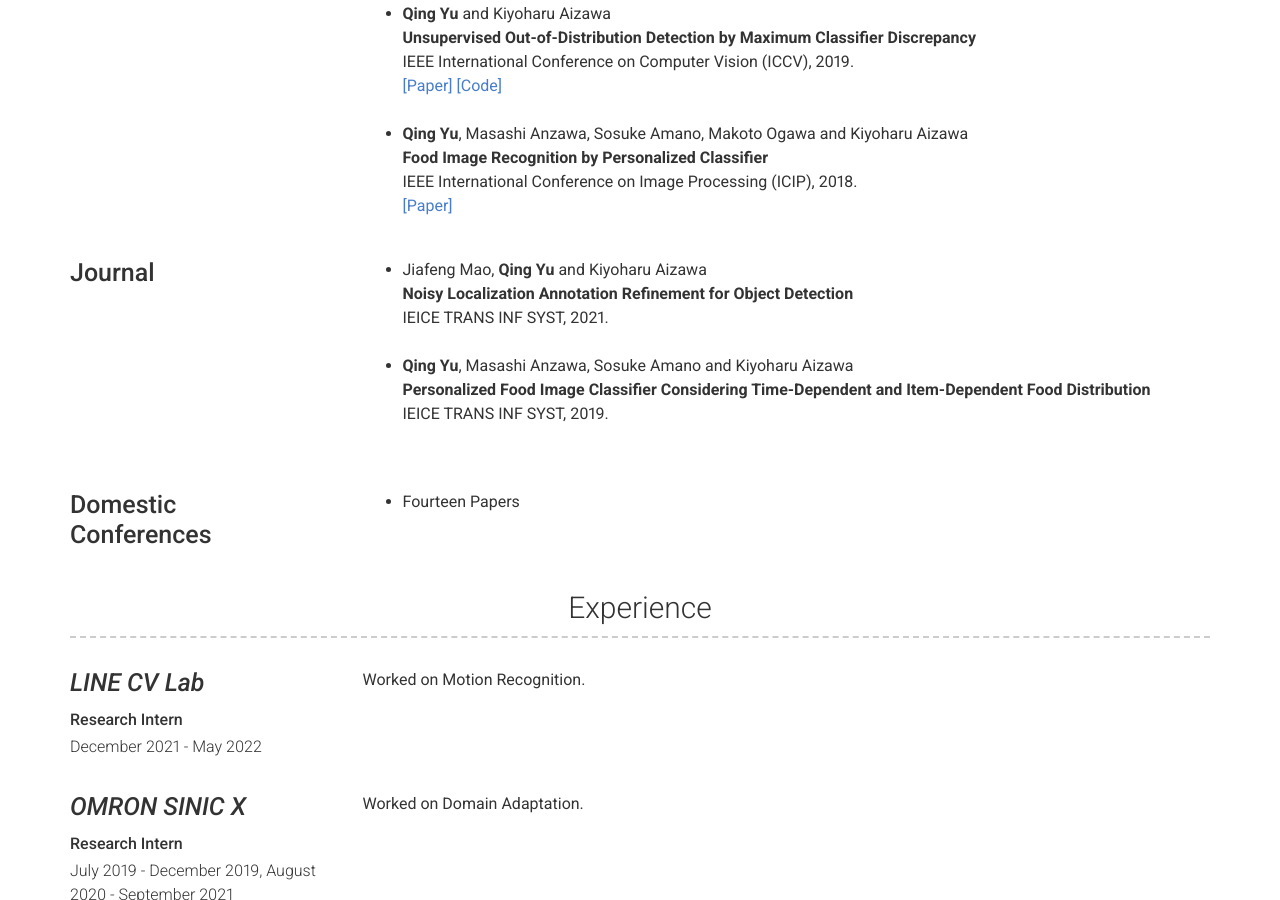
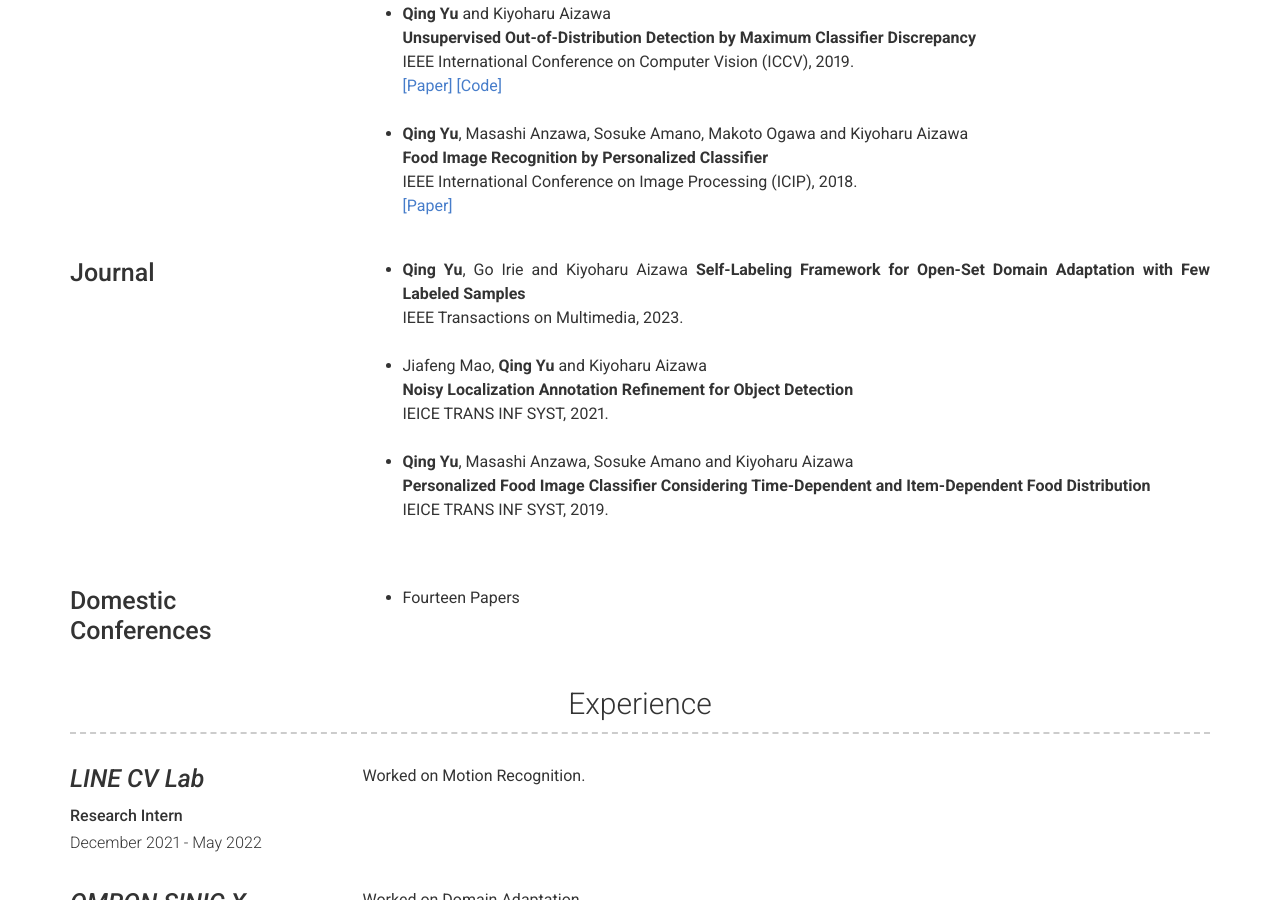
Before and after one commit to YU1ut/YU1ut.github.io, a Jekyll site: the page built from index.md, in a window 1280 px wide and 900 px high, scrolled down 1684 px. Built offline with Jekyll 4.4.1, drawn with Linux system fonts in a browser that asks for light colours; nearby versions of some CDN libraries.

Commit message:
update paper

```diff
--- a/_data/projects.yml
+++ b/_data/projects.yml
@@ -56,6 +56,10 @@
 
 - name: Journal
   description: | # this will include new lines to allow paragraph
+    - <strong>Qing Yu</strong>, Go Irie and Kiyoharu Aizawa
+      <strong>Self-Labeling Framework for Open-Set Domain Adaptation with Few Labeled Samples</strong>
+      IEEE Transactions on Multimedia, 2023.
+      <br>
     - Jiafeng Mao, <strong>Qing Yu</strong> and Kiyoharu Aizawa
       <strong>Noisy Localization Annotation Refinement for Object Detection</strong>
       IEICE TRANS INF SYST, 2021.
```
